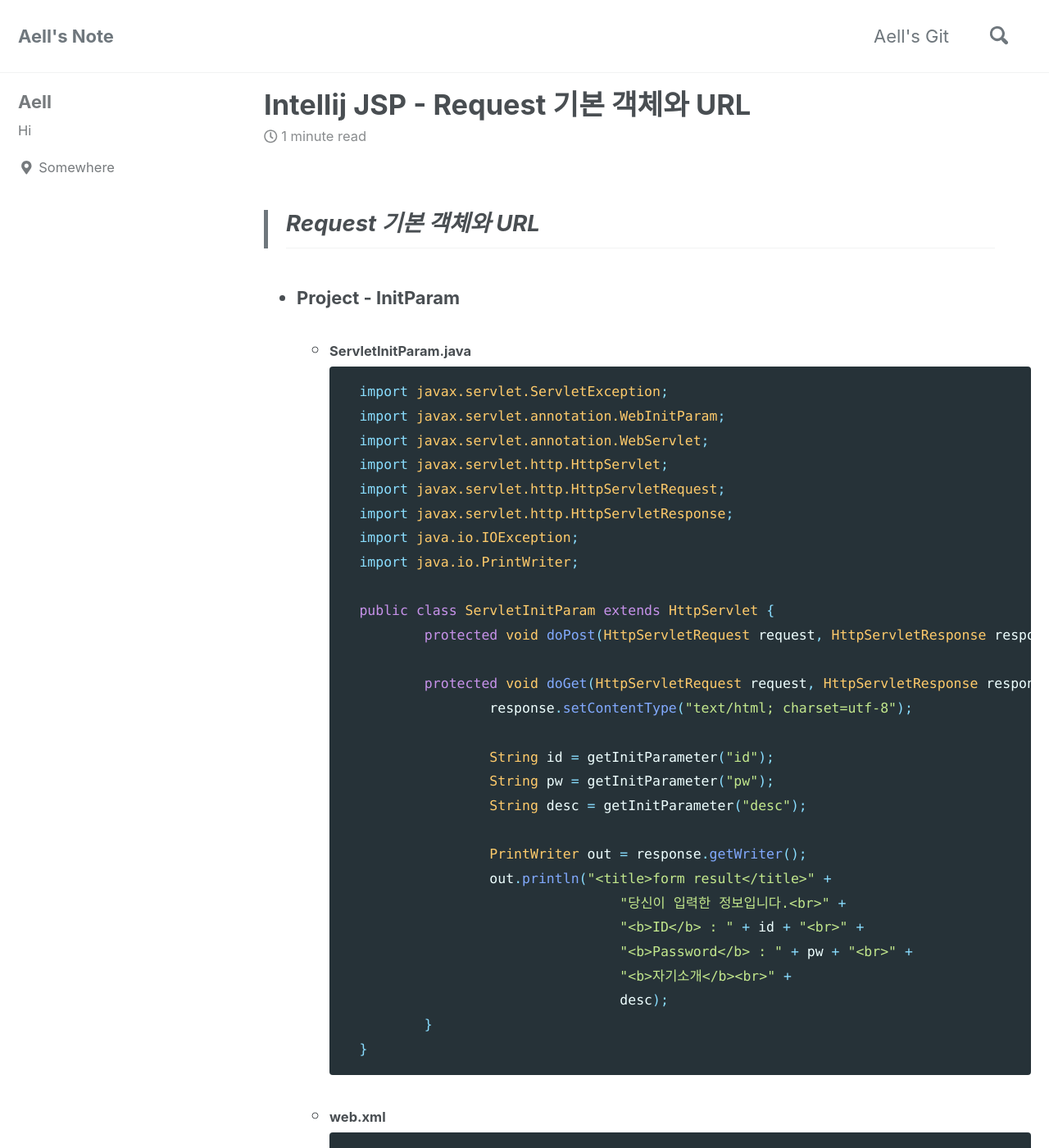
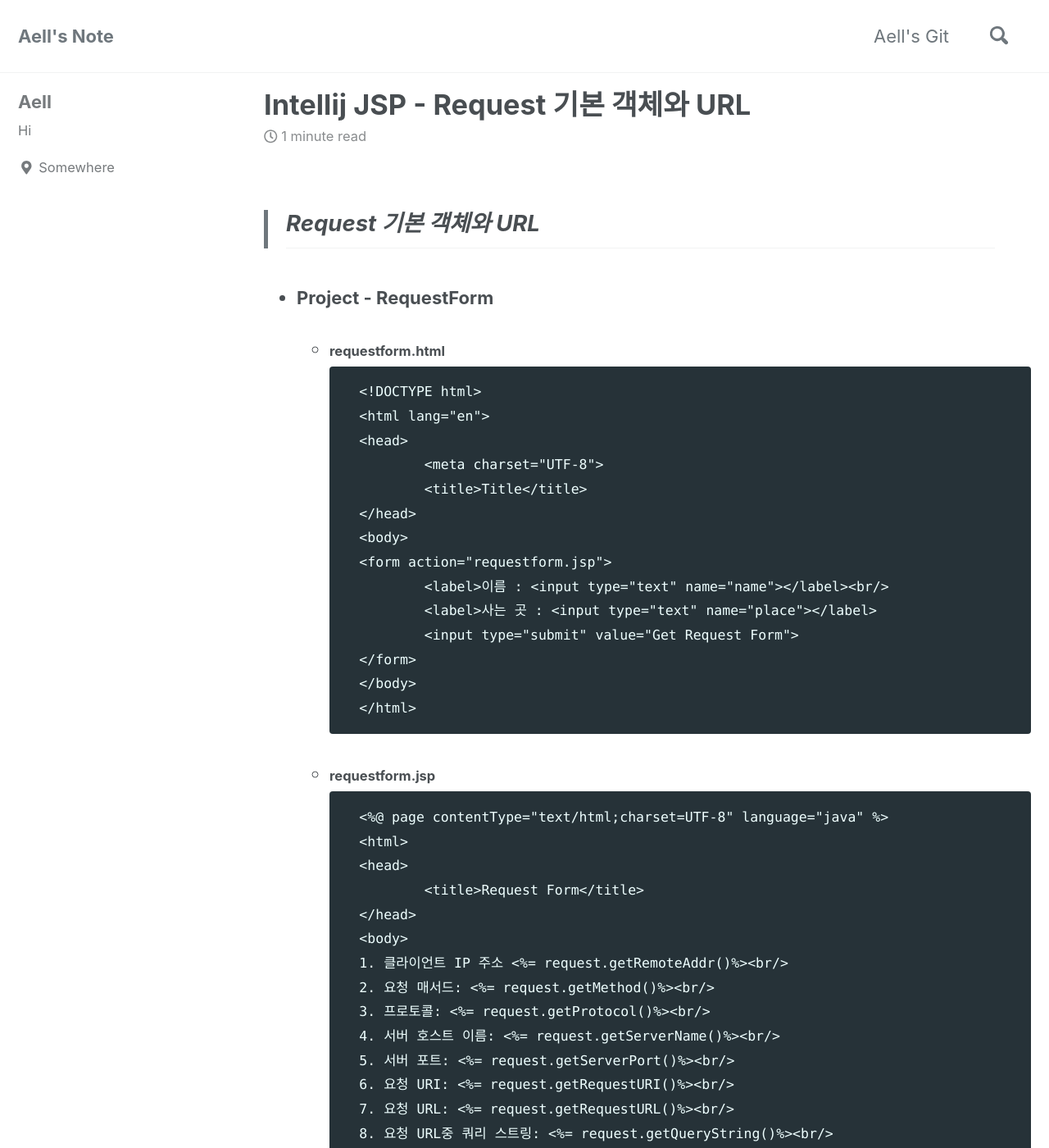
Before and after one commit to mdwgti16/mdwgti16.github.io, a Jekyll site: the page built from _posts/jsp/2020-01-06-request.md, in a window 1280 px wide and 1400 px high. Shown: the whole window at 82% size. Built offline with Jekyll 4.4.1, drawn with Linux system fonts in a browser that asks for light colours; cached includes are drawn as plain includes; nearby versions of some CDN libraries; comment, search, counter and statistics services are not loaded; some of the changed text lies outside the part shown.

Commit message:
request url

````diff
--- a/_posts/jsp/2020-01-06-request.md
+++ b/_posts/jsp/2020-01-06-request.md
@@ -12,151 +12,62 @@
 
 > ## Request 기본 객체와 URL
 
-* ### Project - InitParam
-	* ##### ServletInitParam.java
-
-		```java
-		import javax.servlet.ServletException;
-		import javax.servlet.annotation.WebInitParam;
-		import javax.servlet.annotation.WebServlet;
-		import javax.servlet.http.HttpServlet;
-		import javax.servlet.http.HttpServletRequest;
-		import javax.servlet.http.HttpServletResponse;
-		import java.io.IOException;
-		import java.io.PrintWriter;
-
-		public class ServletInitParam extends HttpServlet {
-				protected void doPost(HttpServletRequest request, HttpServletResponse response) throws ServletException, IOException {}
-
-				protected void doGet(HttpServletRequest request, HttpServletResponse response) throws ServletException, IOException {
-						response.setContentType("text/html; charset=utf-8");
-
-						String id = getInitParameter("id");
-						String pw = getInitParameter("pw");
-						String desc = getInitParameter("desc");
-
-						PrintWriter out = response.getWriter();
-						out.println("<title>form result</title>" +
-										"당신이 입력한 정보입니다.<br>" +
-										"<b>ID</b> : " + id + "<br>" +
-										"<b>Password</b> : " + pw + "<br>" +
-										"<b>자기소개</b><br>" +
-										desc);
-				}
-		}
-		```
-
-	* ##### web.xml
-
-			<?xml version="1.0" encoding="UTF-8"?>
-			<web-app xmlns="http://xmlns.jcp.org/xml/ns/javaee"
-							 xmlns:xsi="http://www.w3.org/2001/XMLSchema-instance"
-							 xsi:schemaLocation="http://xmlns.jcp.org/xml/ns/javaee http://xmlns.jcp.org/xml/ns/javaee/web-app_4_0.xsd"
-							 version="4.0">
-
-				...
-
-				<servlet>
-						<servlet-name>InitParam</servlet-name>
-						<servlet-class>example.ServletInitParam</servlet-class>
-				</servlet>
-				<servlet-mapping>
-						<servlet-name>InitParam</servlet-name>
-						<url-pattern>/initParam</url-pattern>
-				</servlet-mapping>
-
-				...
-
-			</web-app>
-
-* ### 특정 Servlet의 Parameter 초기화
-	* #### web.xml 사용
-		* ##### web.xml에 매핑한 Servlet 태그 안에서 파라미터 초기화
-				<servlet>
-						<servlet-name>InitParam</servlet-name>
-						<servlet-class>example.ServletInitParam</servlet-class>
-
-						<!--추가-->
-						<init-param>
-								<param-name>id</param-name>
-								<param-value>qwer</param-value>
-						</init-param>
-						<init-param>
-								<param-name>pw</param-name>
-								<param-value>1234</param-value>
-						</init-param>
-						<init-param>
-								<param-name>desc</param-name>
-								<param-value>Hello</param-value>
-						</init-param>
-
-				</servlet>
-				<servlet-mapping>
-						<servlet-name>InitParam</servlet-name>
-						<url-pattern>/initParam</url-pattern>
-				</servlet-mapping>
-
-		* ##### 매핑된 URL로 접근하면 초기화 시켜놓은 파라미터가 출력된 것을 볼 수 있다
-
-			![](/assets/img/jsp/servlet_param1.png)
-
-	* #### Annotation 사용
-		* ##### ServletInitParam.java의 클래스 위에 아래의 어노태이션을 추가
-
-			```
-			@WebServlet(name = "ServletInitParam", urlPatterns = {"/initParam"},
-					initParams = {@WebInitParam(name = "id", value = "qwer"), @WebInitParam(name = "pw", value = "1234"),
-									@WebInitParam(name = "desc", value = "Hello")})
-			```
-
-		* ##### 마찬가지로 초기화 시켜놓은 파라미터가 출력된 것을 볼 수 있다
-
-			![](/assets/img/jsp/servlet_param1.png)
+* ### Project - RequestForm
+	* ##### requestform.html
+			<!DOCTYPE html>
+			<html lang="en">
+			<head>
+					<meta charset="UTF-8">
+					<title>Title</title>
+			</head>
+			<body>
+			<form action="requestform.jsp">
+					<label>이름 : <input type="text" name="name"></label><br/>
+					<label>사는 곳 : <input type="text" name="place"></label>
+					<input type="submit" value="Get Request Form">
+			</form>
+			</body>
+			</html>
+	* ##### requestform.jsp
+			<%@ page contentType="text/html;charset=UTF-8" language="java" %>
+			<html>
+			<head>
+					<title>Request Form</title>
+			</head>
+			<body>
+			1. 클라이언트 IP 주소 <%= request.getRemoteAddr()%><br/>
+			2. 요청 매서드: <%= request.getMethod()%><br/>
+			3. 프로토콜: <%= request.getProtocol()%><br/>
+			4. 서버 호스트 이름: <%= request.getServerName()%><br/>
+			5. 서버 포트: <%= request.getServerPort()%><br/>
+			6. 요청 URI: <%= request.getRequestURI()%><br/>
+			7. 요청 URL: <%= request.getRequestURL()%><br/>
+			8. 요청 URL중 쿼리 스트링: <%= request.getQueryString()%><br/>
+			9. 컨텍스트 패스 정보: <%= request.getContextPath()%><br/>
+			10. Referer: <%= request.getHeaders("referer")%>
+			</body>
+			</html>
 
 
-* ### Servlet Context을 사용해 모든 Servlet에 파라미터 공유
-	* #### web.xml에 Context Param을 초기화
-		* ##### web.xml에 아래의 코드 추가
-				<context-param>
-						<param-name>id</param-name>
-						<param-value>qwer</param-value>
-				</context-param>
-				<context-param>
-						<param-name>pw</param-name>
-						<param-value>asdf</param-value>
-				</context-param>
-		* ##### ServletContextParam.java
-			```java
-			import javax.servlet.ServletException;
-			import javax.servlet.annotation.WebServlet;
-			import javax.servlet.http.HttpServlet;
-			import javax.servlet.http.HttpServletRequest;
-			import javax.servlet.http.HttpServletResponse;
-			import java.io.IOException;
-			import java.io.PrintWriter;
+* ### Request - URL
+	* #### form 태그를 이용해 requestform.jsp 페이지를 를 요청한다
+		![](/assets/img/jsp/request_url1.png)
 
-			@WebServlet(urlPatterns = {"/contextParam"})
-			public class ServletContextParam extends HttpServlet {
-					protected void doPost(HttpServletRequest request, HttpServletResponse response) throws ServletException, IOException { }
+	* #### Request의 요청 정보를 출력한다
+		![](/assets/img/jsp/request_url2.png)
 
-					protected void doGet(HttpServletRequest request, HttpServletResponse response) throws ServletException, IOException {
-							response.setContentType("text/html;charset=utf-8");
-							String id = getServletContext().getInitParameter("id");
-							String pw = getServletContext().getInitParameter("pw");
+	* #### http://localhost:8080/requestform.jsp?name=K&place=Korea
 
-							PrintWriter out = response.getWriter();
-							out.println("<title>form result</title>" +
-											"당신이 입력한 정보입니다.<br>" +
-											"<b>ID</b> : " + id + "<br>" +
-											"<b>Password</b> : " + pw );
-					}
-			}
-			```
-
-	 * ##### 결과 화면. ServletContextParam 뿐 아니라 다른 Servlet에서도 파라미터가 공유된다
-
-		![](/assets/img/jsp/servlet_param2.png)
-* ###### [신입SW인력을 위한 실전 JSP Servlet]
+		* ##### (1) http: - request.getProtocol() : 프로토콜 이름과 버전 정보가 함께 리턴된다.
+		* ##### (2) localhost - request.getServerName() : 호스트 서버의 이름이 리턴된다.
+		* ##### (3) 8080 - request.getServerPort() : 서버가 요쳥을 받아들인 포트 번호가 리턴된다.
+		* ##### (4) requestform.jsp -request.getRequestURI() : 호스트 서버 이름 및 포트 번호 뒷부분이 리턴된다. 이 중 쿼리스트링은 리턴되지 않는다.
+		* ##### http://localhost:8080/requestform.jsp - request.getRequestURL() : (1)~(4)번 모두 리턴한다.
+		* ##### ?name=K&place=Korea - request.getQueryString() : (1)~(4)번에 포함되지 않은 쿼리스트링만 리턴된다.
+		* ##### request.getContextPath() : (4)번에 포힘되어 있는 웹 애플리케이션 이름이 "/"와 함께 리턴된다. (Intellij 없이 Tomcat 서버로만 실행시 나오는것 확인)
+		* ##### request.getHeaders("referer") : 헤더 정보 중에 "referer"로 저장된 내용을 얻어온다. "referer"의 의미는 본 페이지 (requestform.jsp)를 보기 직전의 페이지 (requestform.html)을 의미하며 그 직전의 페이지가 현재의 페이지를 참조 (refer)하고 있다는 의미로 "referer"라는 단어를 사용한다.
 
 
-[신입SW인력을 위한 실전 JSP Servlet]: https://www.youtube.com/watch?v=2Pqi-kUMwtw&list=PLieE0qnqO2kTyzAlsvxzoulHVISvO8zA9&index=39
+* ###### [Servlet을 포함한 JSP 2.1 웹 프로그래밍 입문에서 완성까지 ]
+
+[Servlet을 포함한 JSP 2.1 웹 프로그래밍 입문에서 완성까지 ]: https://book.naver.com/bookdb/book_detail.nhn?bid=6468787
````
Also changed, not shown: assets/img/jsp/request_url1.png (added), assets/img/jsp/request_url2.png (added).
